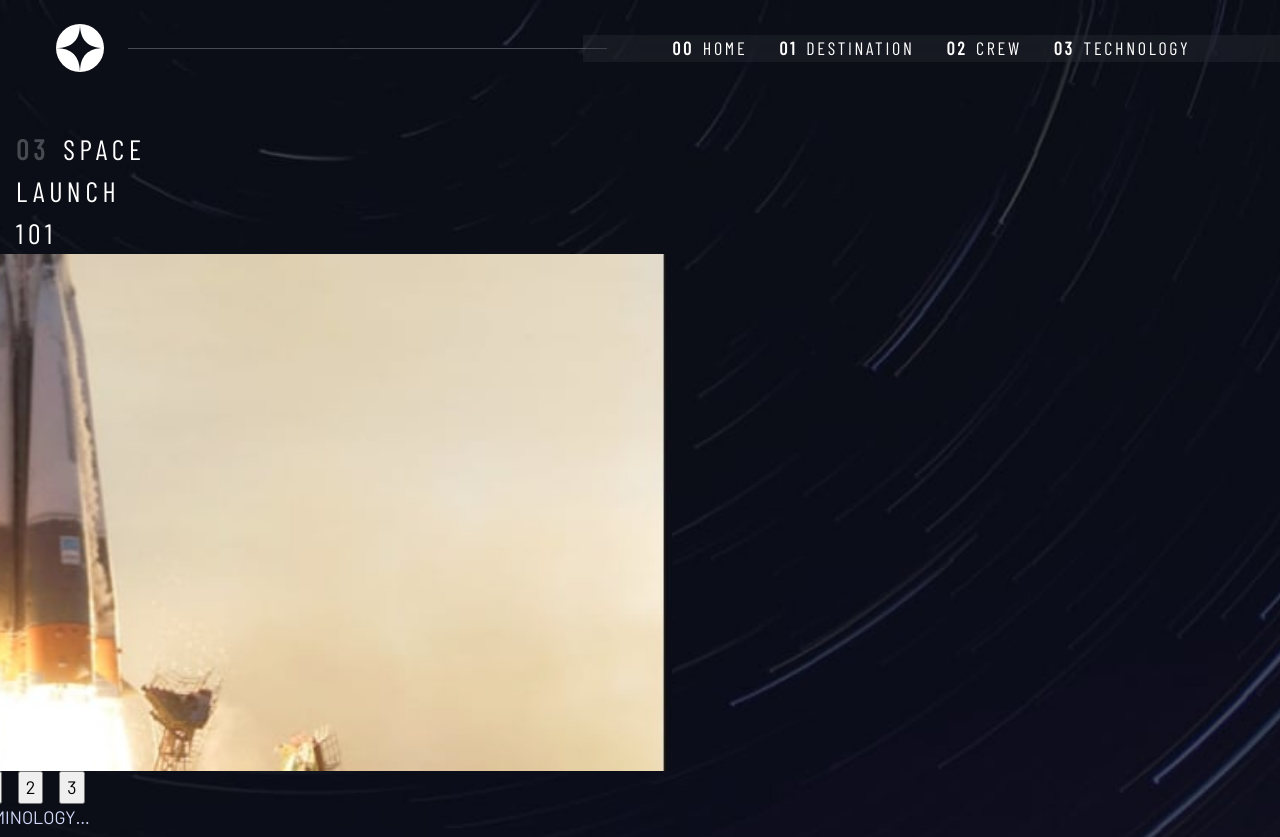
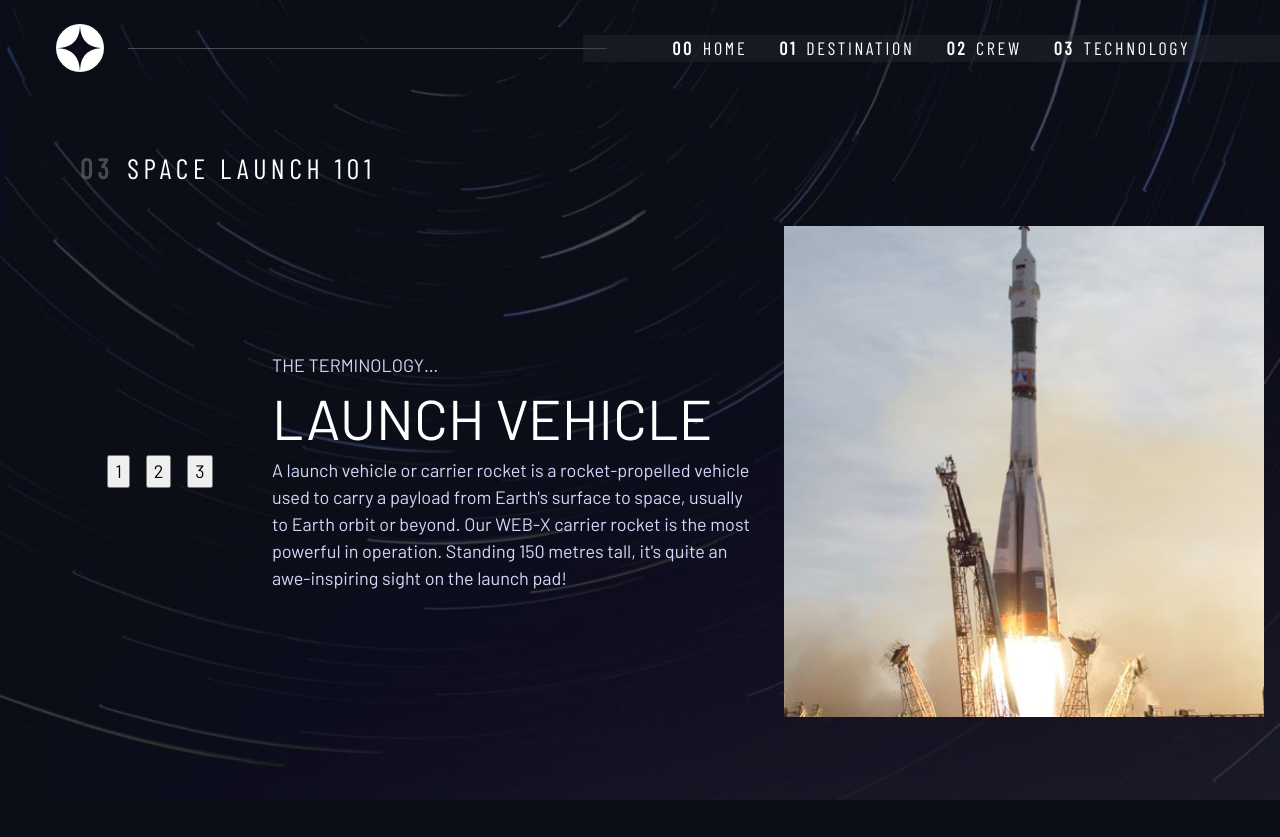
Before and after one commit to momchilmitev/space-travel, an Angular app: page /technology in a window 1280 px wide. Shown: the top 837 px of the page. After the commit the page ends 800 px from the top, so only its background shows below. Built offline with nearby package versions, Linux system fonts and the light colour scheme.

Commit message:
added styles for the technology page in desktop mode

```diff
--- a/src/app/technology/technology.component.css
+++ b/src/app/technology/technology.component.css
@@ -47,4 +47,18 @@
   .technology {
     background-image: url('/assets/images/technology/background-technology-desktop.jpg');
   }
+
+  .grid-container--technology {
+    grid-template-columns: minmax(2rem, 1fr) minmax(0, 10rem) repeat(2, minmax(0, 40rem));
+    grid-template-areas:
+      '. title title .'
+      '. numbers content image'
+    ;
+  }
+
+  .grid-container--technology > picture > img {
+    width: 100%;
+    max-width: 100%;
+    margin-left: 0;
+  }
 }
--- a/src/app/technology/technology.component.html
+++ b/src/app/technology/technology.component.html
@@ -3,8 +3,9 @@
     <span aria-hidden="true">03</span>Space launch 101
   </h1>
   <picture>
-    <source srcset="" type="image/webp">
-    <img src="{{ currentTechnology.images.landscape }}" alt="{{ currentTechnology.name }}">
+    <source srcset="{{ currentTechnology.images.landscape }}" media="(max-width: 44.9rem)">
+    <source srcset="{{ currentTechnology.images.portrait }}" media="(min-width: 45rem)">
+    <img src="{{ currentTechnology.images.portrait }}" alt="{{ currentTechnology.name }}">
   </picture>
   <div class="number-indicators flex">
     <button
```
